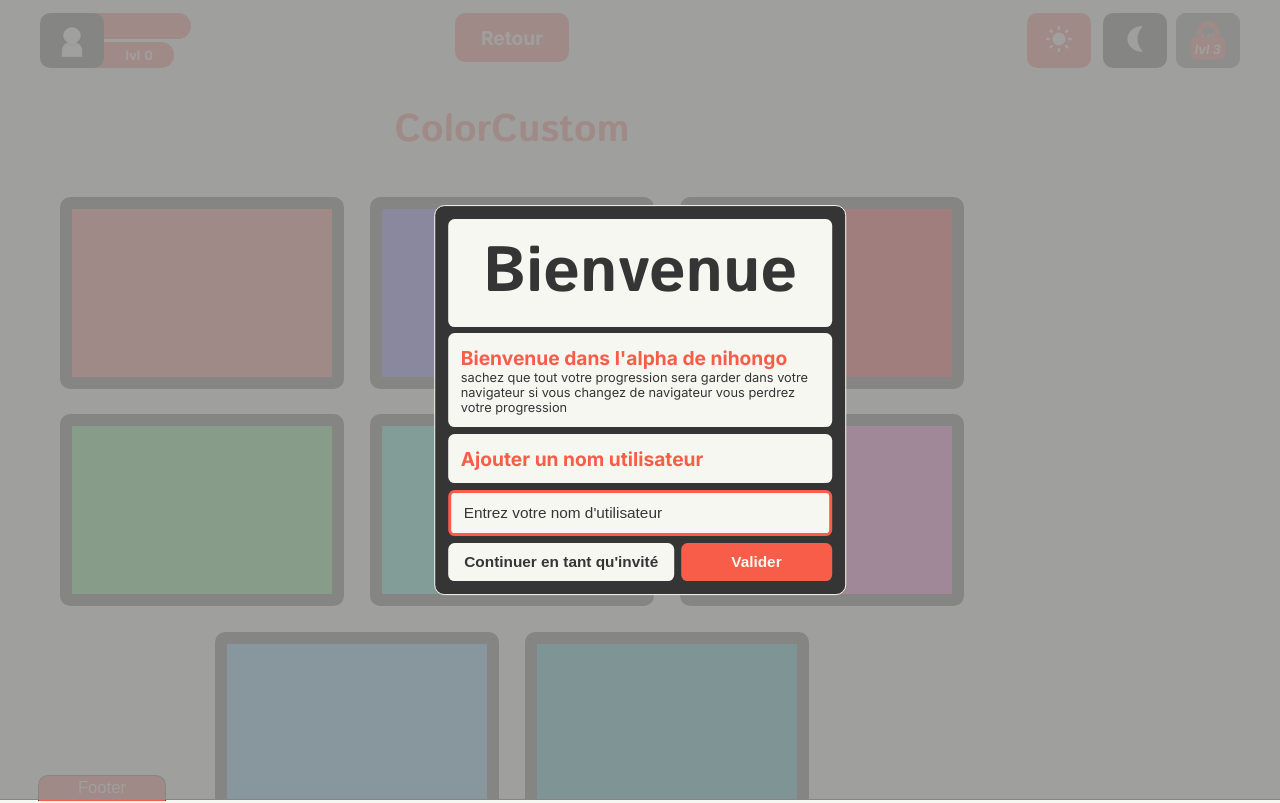
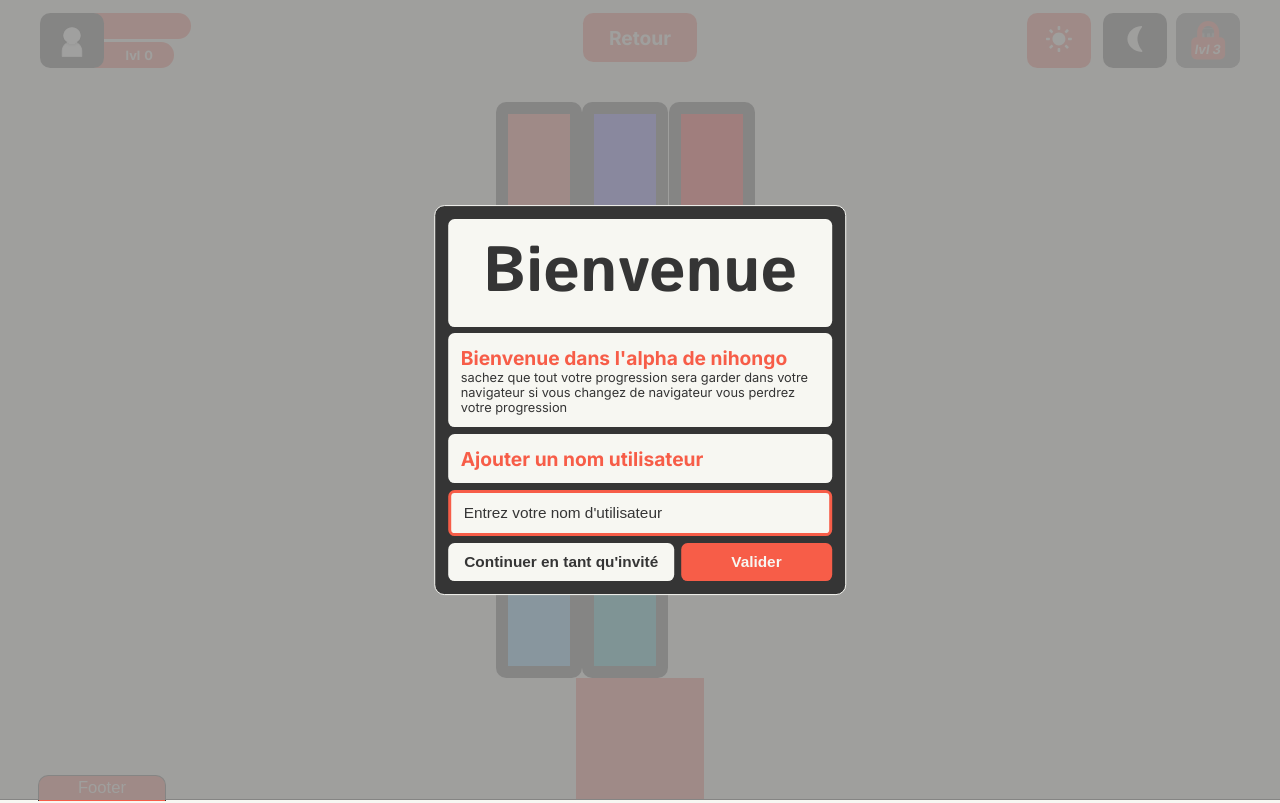
Before and after one commit to Thomasfouquereau/Nihongo, a React (Vite) app: page /color in a window 1280 px wide. Shown: the top 803 px of the page. Built offline with nearby package versions, Linux system fonts and the light colour scheme.

Commit message:
Refactoriser le code de couleur custom pour ajouter des fonctionnalités

```diff
--- a/src/App.jsx
+++ b/src/App.jsx
@@ -15,7 +15,7 @@ import Dictionnaire from './component/main/dictionnaire/Dictionnaire';
 import ChoisirSes from './component/main/page componet/paramètres d exercices/ChoisirSes';
 import Exercices from './component/main/exercices/Exercices';
 import Error404 from './component/main/404/error404';
-import ColorCustom from './component/customization/color custom/ColorCustome';
+import ColorCustom from './component/customization/color custom/ColorCustom';
 import ProfileApercu from './component/profile/ProfileApercu';
 import MessageDeBienvenueA from './component/notification/message de bienvenue/MessageDeBienvenueA';
 import Profile from './component/profile/profile';
--- /dev/null
+++ b/src/component/customization/color custom/Color Custom Component/MesCouleurs.jsx
@@ -0,0 +1,31 @@
+import { useSelector, useDispatch } from 'react-redux';
+import { useState } from 'react';
+import { setColor } from '../../../store';
+import styled from 'styled-components';
+
+const ColorCutomContainer = styled.div`
+width: 10vw;
+height: 10vw;`
+
+const MesCouleurs = () => {
+    const mesCouleurs = useSelector(state => state.colorCustom.mesCouleurs);
+    const dispatch = useDispatch();
+    const { color } = useSelector((state) => state.color);
+    const [, setColorsState] = useState(color);
+
+    const handleColorChange = (newColor) => () => {
+        setColorsState(newColor);
+        dispatch(setColor(newColor));
+    };
+
+    return (
+        <div>
+            {mesCouleurs.map((couleur, index) => (
+                <ColorCutomContainer key={index} style={{ backgroundColor: couleur }} onClick={handleColorChange(couleur)}>
+                </ColorCutomContainer>
+            ))}
+        </div>
+    );
+};
+
+export default MesCouleurs;
--- a/src/component/customization/color custom/ColorCustome.jsx
+++ b/src/component/customization/color custom/ColorCustom.jsx
@@ -4,6 +4,7 @@ import { setColor } from '../../store';
 import styled from 'styled-components';
 import { Link, useNavigate } from 'react-router-dom';
 import { useSelector } from 'react-redux';
+import MesCouleurs from './Color Custom Component/MesCouleurs';
 
 const ColorCutomContainer = styled.div`
     display: flex;
@@ -11,8 +12,7 @@ const ColorCutomContainer = styled.div`
     justify-content: center;
     align-items: center;
     margin-top: 8vw;
-    width: 74vw;
-    margin-left: 3vw;
+    width: 100vw;
     h1{
         font-size: 3vw;
         @media screen and (max-width: 560px) {
@@ -41,17 +41,17 @@ const ColorCutomContainer = styled.div`
     }
 `
 
-const ButtonContainer = styled.div`
-    display: flex;
-    flex-wrap: wrap;
-    justify-content: center;
-    align-items: center;
-    margin-top: 2vw;
-    width: 100%;
-    @media screen and (max-width: 560px) {
-        margin-top: 10vw;
-    }
-`
+// const ButtonContainer = styled.div`
+//     display: flex;
+//     flex-wrap: wrap;
+//     justify-content: center;
+//     align-items: center;
+//     margin-top: 2vw;
+//     width: 100%;
+//     @media screen and (max-width: 560px) {
+//         margin-top: 10vw;
+//     }
+// `
 
 const Button = styled.button`
     width: 30%;
@@ -59,7 +59,6 @@ const Button = styled.button`
     border: 1vw solid ${(props) => props.$bgColor};
     border-radius: 0.8vw;
     cursor: pointer;
-    margin: 1vw;
     transition: cubic-bezier(0.075, 0.82, 0.165, 1) 0.7s;
     will-change: transform;
     &:hover{
@@ -82,12 +81,13 @@ export default function ColorCustom() {
         dispatch(setColor(newColor));
     };
 
+
+
     let navigate = useNavigate();
     return (
         <ColorCutomContainer $fontColor={fontColor} $bgColor={bgColor}>
             <Link style={{ backgroundColor: color }} onClick={() => navigate(-1)}>Retour</Link>
-            <h1 style={{ color: color }}>ColorCustom</h1>
-            <ButtonContainer>
+            <div>
                 <Button $bgColor={bgColor} onClick={() => handleColorChange('#F75D48')} style={{ backgroundColor: '#F75D48' }}></Button>
                 <Button $bgColor={bgColor} onClick={() => handleColorChange('#5448F7')} style={{ backgroundColor: '#5448F7' }}></Button>
                 <Button $bgColor={bgColor} onClick={() => handleColorChange('#FF0000')} style={{ backgroundColor: '#FF0000' }}></Button>
@@ -96,7 +96,10 @@ export default function ColorCustom() {
                 <Button $bgColor={bgColor} onClick={() => handleColorChange('#FF4BC9')} style={{ backgroundColor: '#FF4BC9' }}></Button>
                 <Button $bgColor={bgColor} onClick={() => handleColorChange('#48B4F7')} style={{ backgroundColor: '#48B4F7' }}></Button>
                 <Button $bgColor={bgColor} onClick={() => handleColorChange('#08a2b7')} style={{ backgroundColor: '#08a2b7' }}></Button>
-            </ButtonContainer>
+            </div>
+            <MesCouleurs />
         </ColorCutomContainer>
     );
 }
+
+{/* */ }
--- a/src/component/store.jsx
+++ b/src/component/store.jsx
@@ -73,7 +73,6 @@ const initialLvL = {
     nombreXpToNextLvL: localStorage.getItem('nombreXpToNextLvL') !== null ? Number(localStorage.getItem('nombreXpToNextLvL')) : (localStorage.setItem('nombreXpToNextLvL', 100), 100),
 };
 
-
 const initialXpForUser = {
     kanjiUserXp: localStorage.getItem('kanjiUserXp') !== null ? Number(localStorage.getItem('kanjiUserXp')) : Number(localStorage.setItem('kanjiUserXp', 2), 2),
     vocabulaireUserXp: localStorage.getItem('vocabulaireUserXp') !== null ? Number(localStorage.getItem('vocabulaireUserXp')) : Number(localStorage.setItem('vocabulaireUserXp', 2), 2),
@@ -86,6 +85,14 @@ const initialLvlUp = {
     lvlName: '',
     lvlUp: false,
     userLvlUp: false,
+};
+
+const colorCustom = {
+    mesCouleurs: JSON.parse(localStorage.getItem('mesCouleurs')) || (() => {
+        const defaultColors = ['#F75D48', '#1ce8c2', '#42e55b', '#5448F7', '#FF4BC9'];
+        localStorage.setItem('mesCouleurs', JSON.stringify(defaultColors));
+        return defaultColors;
+    })(),
 };
 
 // Color Slice
@@ -401,6 +408,17 @@ const lvlUpSlice = createSlice({
     },
 });
 
+const colorCustomSlice = createSlice({
+    name: 'colorCustom',
+    initialState: colorCustom,
+    reducers: {
+        setMesCouleurs: (state, action) => {
+            state.mesCouleurs = action.payload;
+            localStorage.setItem('mesCouleurs', action.payload);
+        },
+    },
+});
+
 // Export Actions
 export const { setColor } = colorSlice.actions;
 
@@ -480,6 +498,8 @@ export const {
     setUserLvLUp
 } = lvlUpSlice.actions;
 
+export const { setMesCouleurs } = colorCustomSlice.actions;
+
 // Create Store
 const store = configureStore({
     reducer: {
@@ -493,6 +513,7 @@ const store = configureStore({
         lvl: lvlSlice.reducer,
         xpPerLvLForUser: xpPerLvLForUserSlice.reducer,
         lvlUp: lvlUpSlice.reducer,
+        colorCustom: colorCustomSlice.reducer,
     },
 });
 
```
Also changed, not shown: src/component/customization/color custom/Color Custom Component/AllCouleurs.jsx (added), src/component/customization/color custom/Color Custom Component/CouleursALaUne.jsx (added), src/component/customization/color custom/Color Custom Component/CouleursFavoris.jsx (added), src/component/store/slices.jsx (added).
